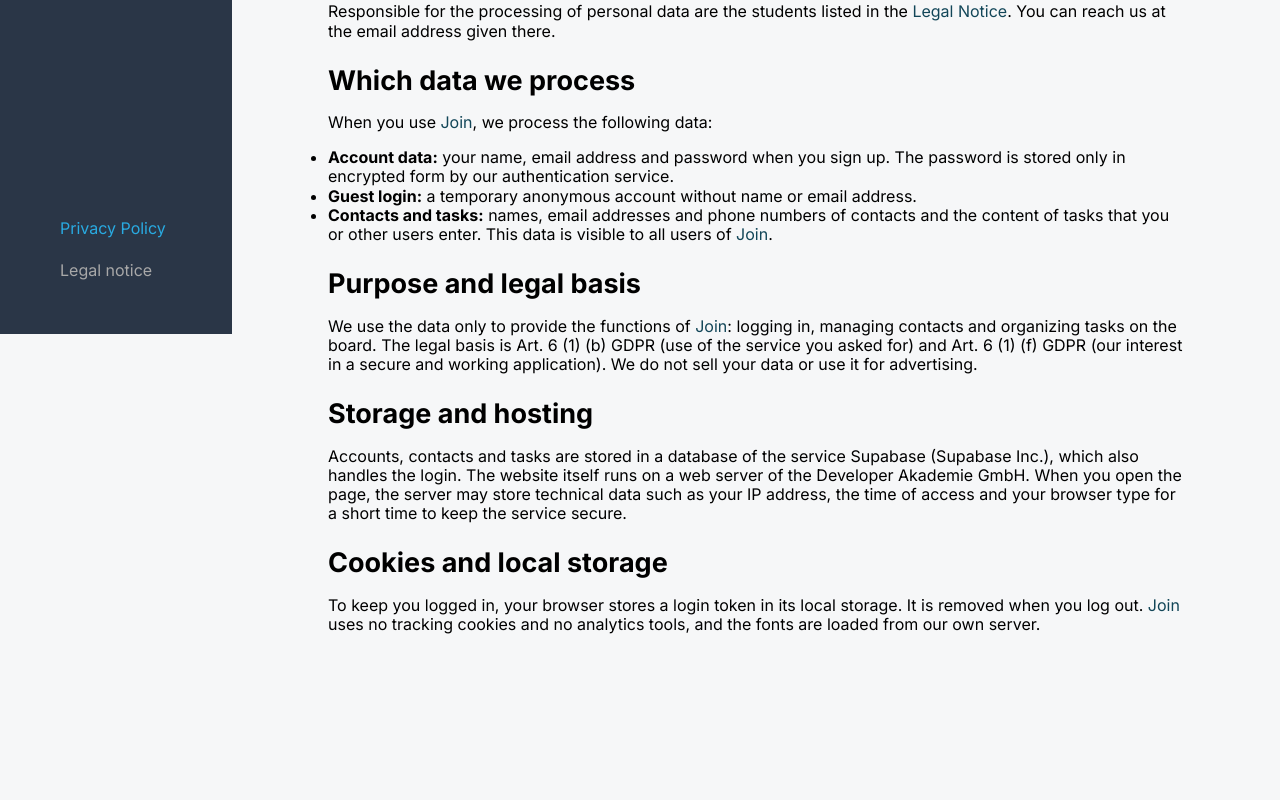
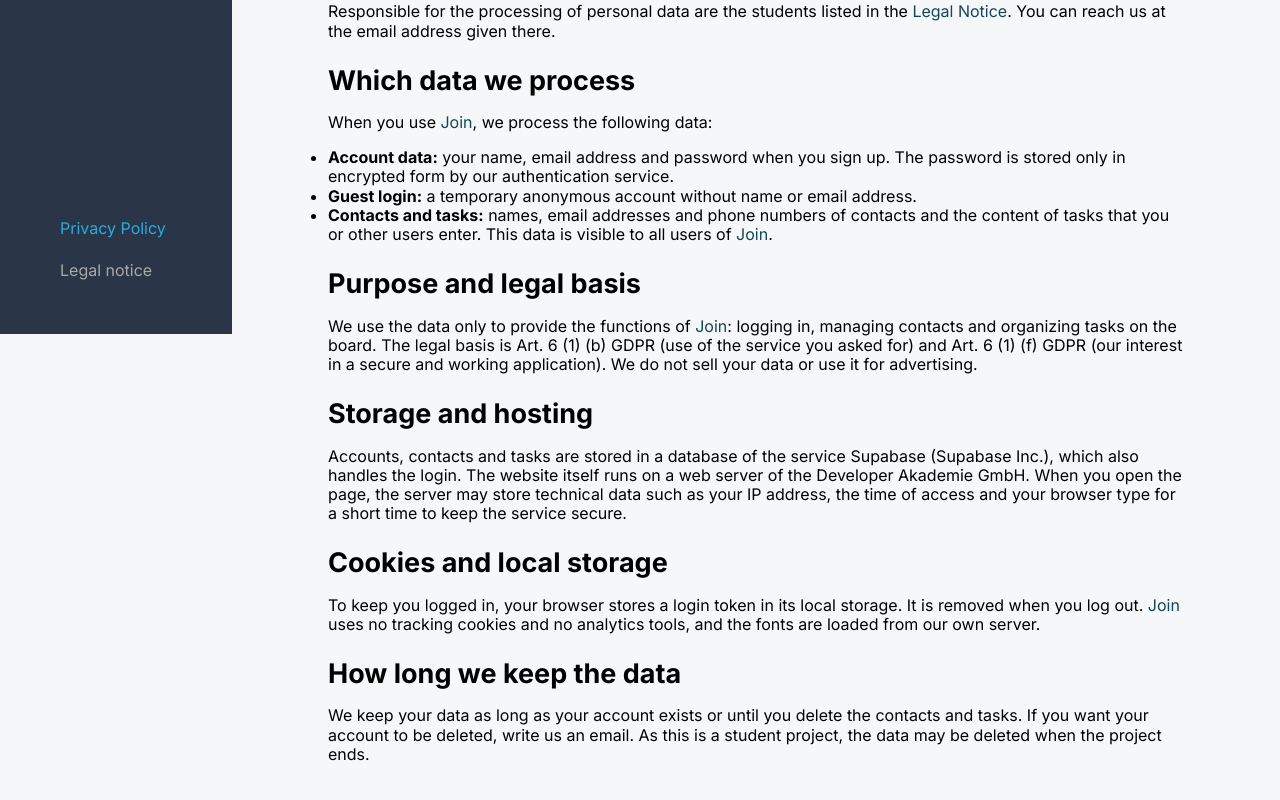
Before and after one commit to lohmibln/join, an Angular app: page /privacyPolicy in a window 1280 px wide. Shown: the part 466-1266 px from the top of the page. Before the commit the page ends 1164 px from the top, so only its background shows below. Built offline with nearby package versions, Linux system fonts and the light colour scheme; no server answers.

Commit message:
Explain how long the data is kept

```diff
--- a/src/app/privacy-policy/privacy-policy.component.html
+++ b/src/app/privacy-policy/privacy-policy.component.html
@@ -71,5 +71,14 @@
         tools, and the fonts are loaded from our own server.
       </p>
     </section>
+
+    <section>
+      <h2>How long we keep the data</h2>
+      <p>
+        We keep your data as long as your account exists or until you delete the contacts and
+        tasks. If you want your account to be deleted, write us an email. As this is a student
+        project, the data may be deleted when the project ends.
+      </p>
+    </section>
   </div>
 </article>
```
